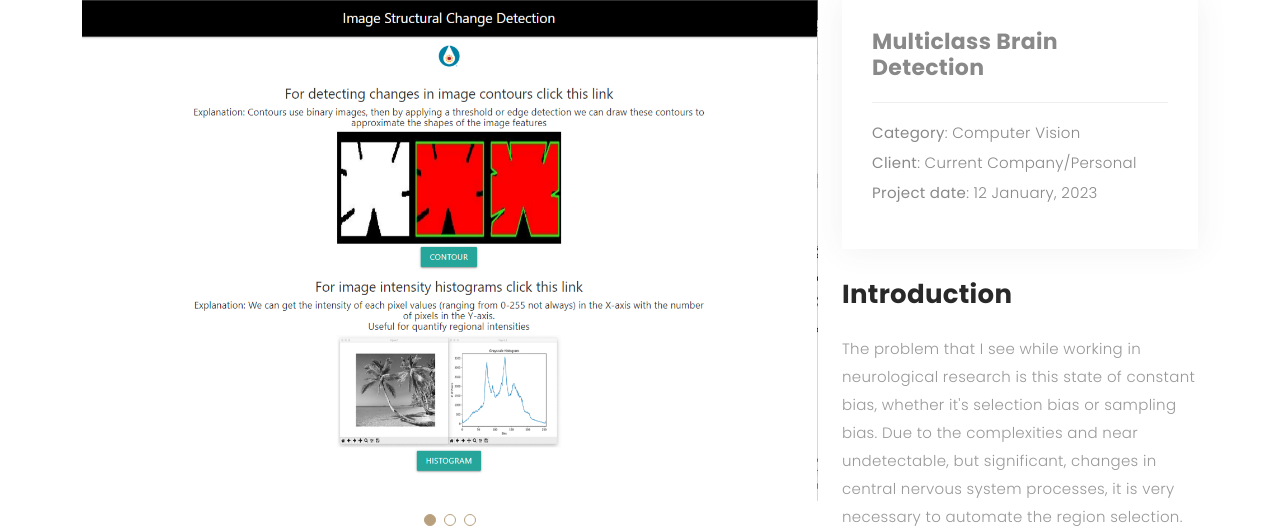
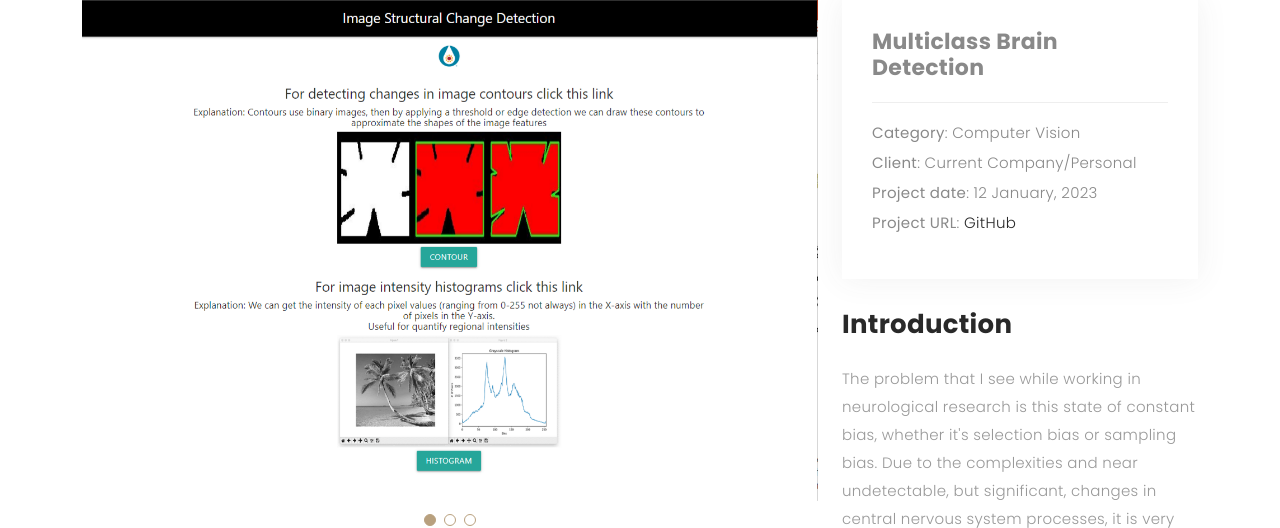
Before and after one commit to johnnys7n/PortfolioWebsite, a Flask app: page /whitematterdetection.html in a window 1280 px wide. Shown: the part 190-718 px from the top of the page. Run offline with Flask 3, Linux system fonts and the light colour scheme; some libraries are stand-ins or nearby versions; some web fonts are replaced.

Commit message:
added link to github repo

```diff
--- a/templates/whitematterdetection.html
+++ b/templates/whitematterdetection.html
@@ -125,6 +125,7 @@
                 <li><strong>Category</strong>: Computer Vision</li>
                 <li><strong>Client</strong>: Current Company/Personal</li>
                 <li><strong>Project date</strong>: 12 January, 2023</li>
+                <li><strong>Project URL</strong>: <a href="https://github.com/johnnys7n/DetectingBrainWhiteMatterChanges">GitHub</a></li>
               </ul>
             </div>
             <div class="portfolio-description">
```
